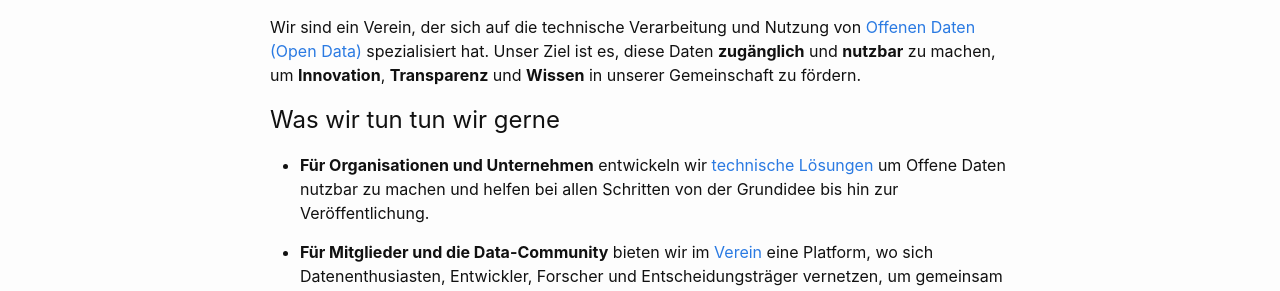
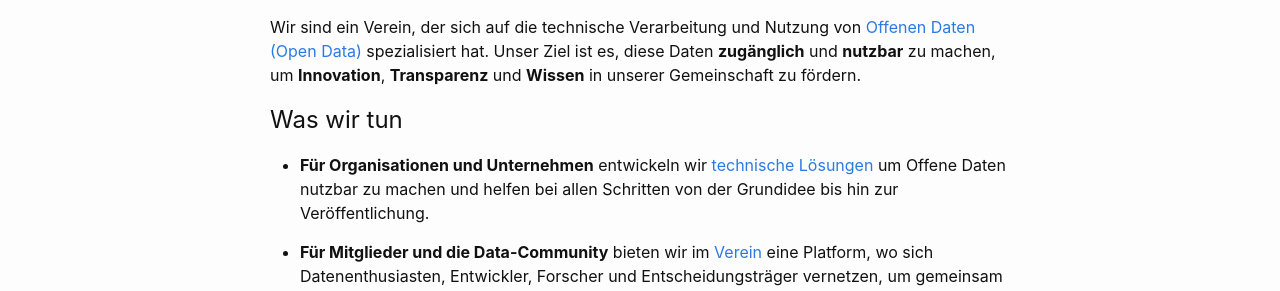
Before and after one commit to verein-odon/verein-odon.github.io, a Jekyll site: the page built from docs/index.md, in a window 1280 px wide. Shown: the part 275-566 px from the top of the page. Built offline with Jekyll 4.4.1, drawn with Linux system fonts in a browser that asks for light colours.

Commit message:
Update index.md
Änderung zum ursprünglichen Zustand

```diff
--- a/docs/index.md
+++ b/docs/index.md
@@ -10,7 +10,7 @@ list_title: Neuigkeiten
 
 Wir sind ein Verein, der sich auf die technische Verarbeitung und Nutzung von [Offenen Daten (Open Data)](/offene-daten) spezialisiert hat. Unser Ziel ist es, diese Daten **zugänglich** und **nutzbar** zu machen, um **Innovation**, **Transparenz** und **Wissen** in unserer Gemeinschaft zu fördern.
 
-## Was wir tun tun wir gerne
+## Was wir tun
 
 - <b>Für Organisationen und Unternehmen</b> entwickeln wir [technische Lösungen](/technische-loesungen//) um Offene Daten nutzbar zu machen und helfen bei allen Schritten von der Grundidee bis hin zur Veröffentlichung.
 
```
